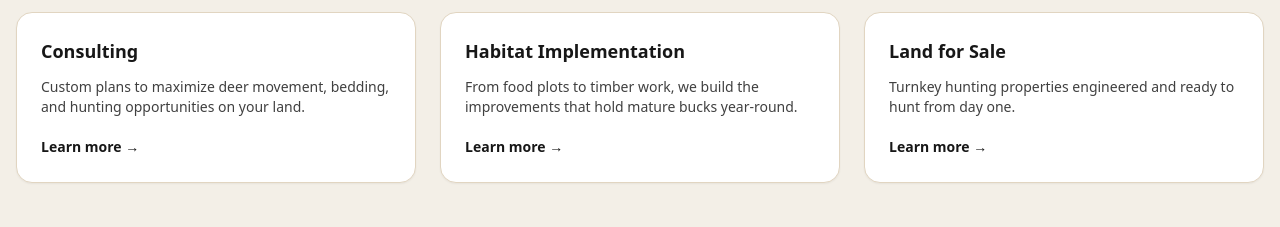
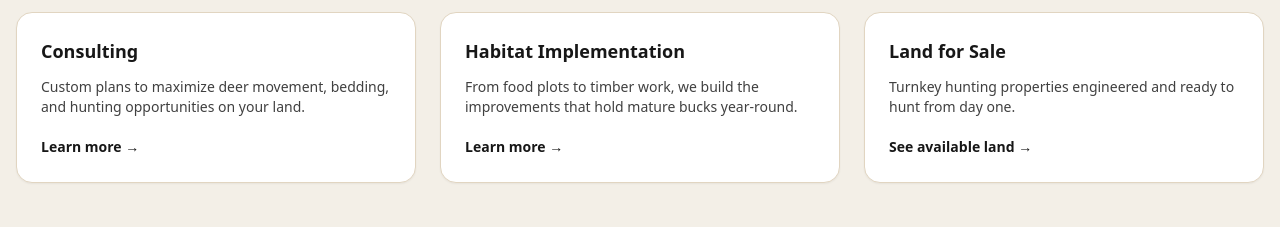
Before and after one commit to dlbarrett73/wls-site, a Next.js app: page / in a window 1280 px wide. Shown: the part 860-1087 px from the top of the page. Built offline with nearby package versions, Linux system fonts and the light colour scheme.

Commit message:
Update page.tsx

```diff
--- a/app/page.tsx
+++ b/app/page.tsx
@@ -91,7 +91,7 @@ export default function Page() {
           Turnkey hunting properties engineered and ready to hunt from day one.
         </p>
         <Link href="/properties" className="mt-5 inline-block text-sm font-semibold">
-          Learn more →
+          See available land →
         </Link>
       </div>
     </div>
```
